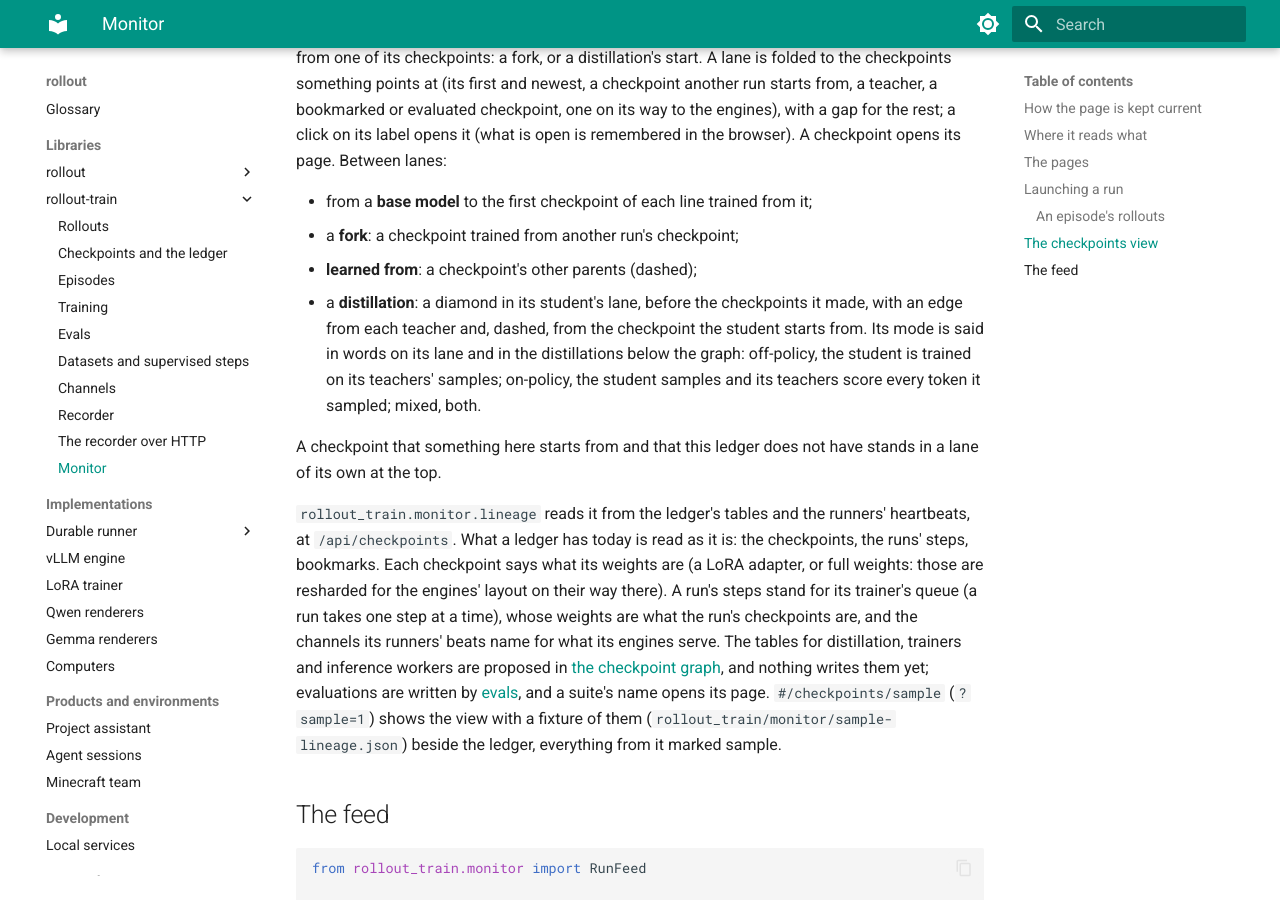
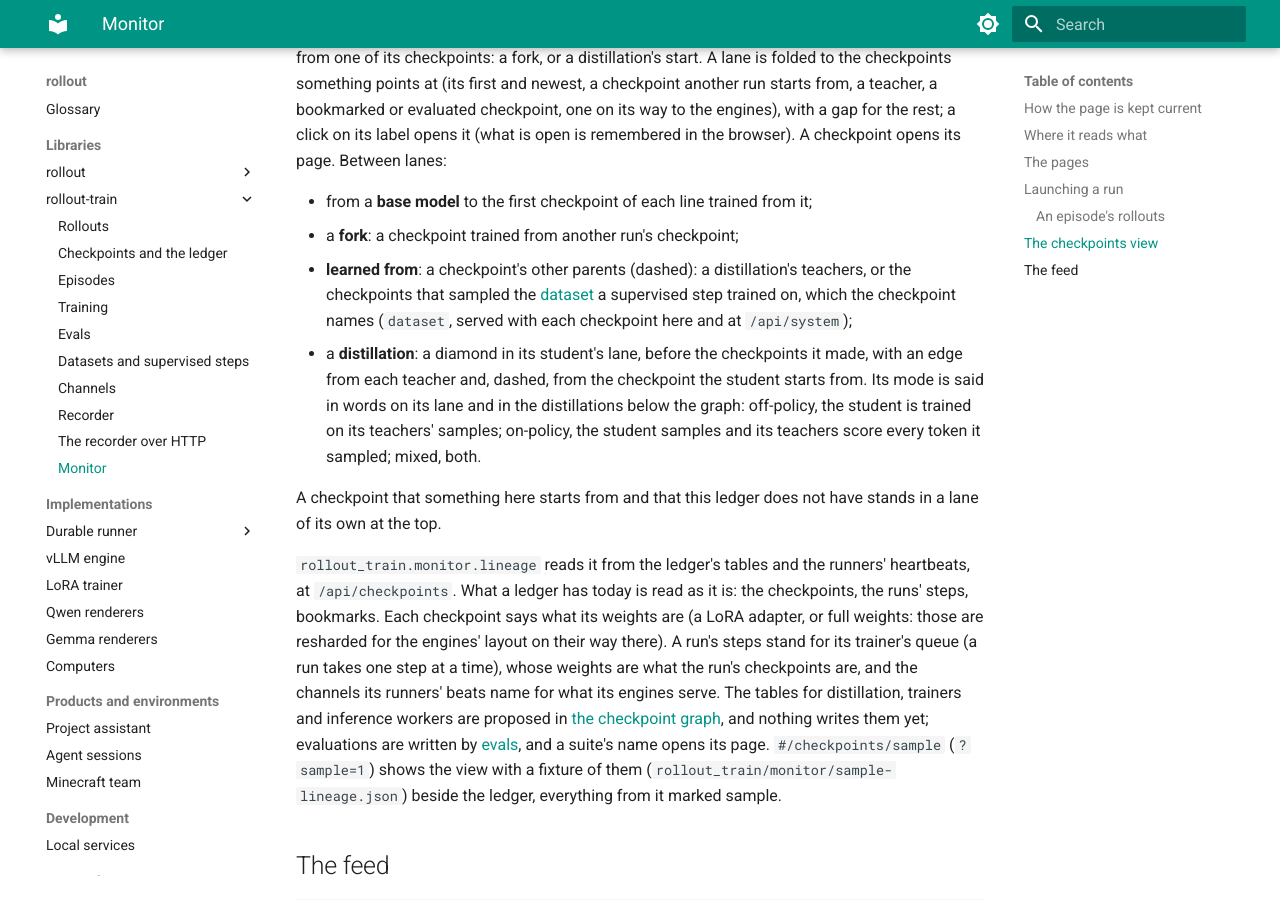
Before and after one commit to by77er/distributed_agents_environments, an MkDocs documentation site: the page built from docs/libraries/rollout-train/monitor.md, in a window 1280 px wide and 900 px high, scrolled down 8765 px. Built offline with MkDocs 1.6.1 and Material for MkDocs 9.7.7, drawn with Linux system fonts in a browser that asks for light colours.

Commit message:
Say in the monitor's page that a checkpoint names the dataset it learned from
Co-Authored-By: Claude Opus 5.5 <noreply@anthropic.com>
Claude-Session: https://claude.ai/code/session_01AxRszaiGt82VWkd91J1awf

```diff
--- a/docs/libraries/rollout-train/monitor.md
+++ b/docs/libraries/rollout-train/monitor.md
@@ -236,7 +236,9 @@ label opens it (what is open is remembered in the browser). A checkpoint opens i
 
 - from a **base model** to the first checkpoint of each line trained from it;
 - a **fork**: a checkpoint trained from another run's checkpoint;
-- **learned from**: a checkpoint's other parents (dashed);
+- **learned from**: a checkpoint's other parents (dashed): a distillation's teachers, or the checkpoints that sampled
+  the [dataset](datasets.md) a supervised step trained on, which the checkpoint names (`dataset`, served with each
+  checkpoint here and at `/api/system`);
 - a **distillation**: a diamond in its student's lane, before the checkpoints it made, with an edge from each teacher
   and, dashed, from the checkpoint the student starts from. Its mode is said in words on its lane and in the
   distillations below the graph: off-policy, the student is trained on its teachers' samples; on-policy, the student
```
